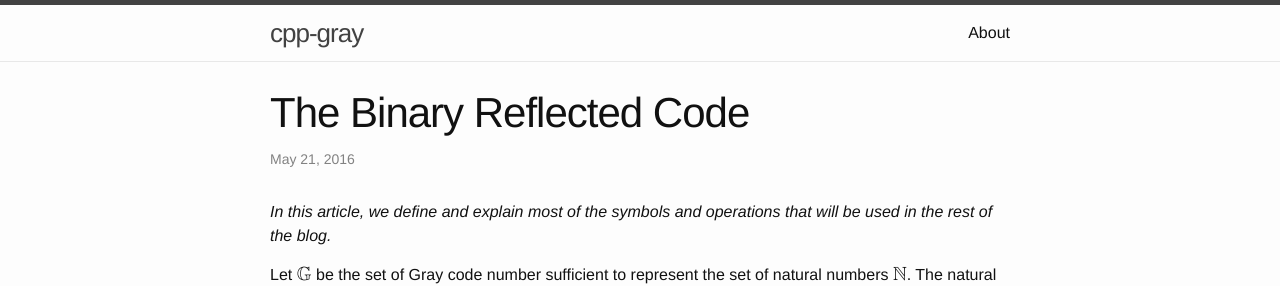
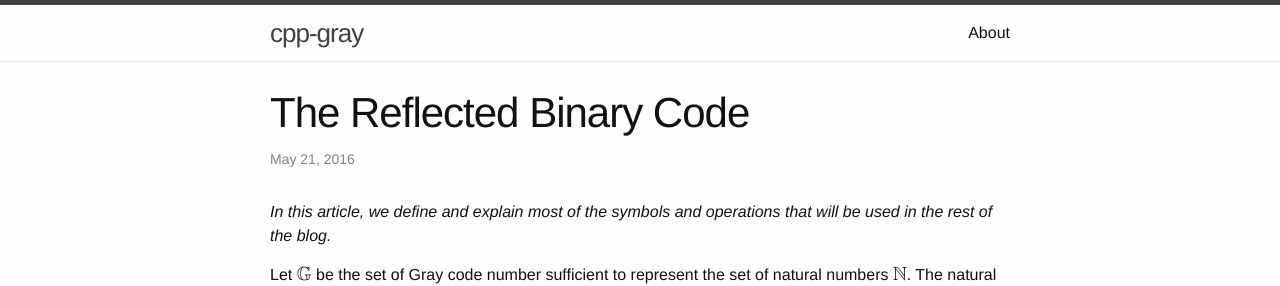
Before and after one commit to Morwenn/cpp-gray, a Jekyll site: the page built from _posts/2016-05-21-the-reflected-binary-code.markdown, in a window 1280 px wide. Shown: the top 286 px of the page. Built offline with Jekyll 4.4.1, drawn with Linux system fonts in a browser that asks for light colours; formulas are drawn with MathJax 3.

```diff
--- a/_posts/2016-05-21-the-binary-reflected-code.markdown
+++ b/_posts/2016-05-21-the-reflected-binary-code.markdown
@@ -1,6 +1,6 @@
 ---
 layout: post
-title: "The Binary Reflected Code"
+title: "The Reflected Binary Code"
 date: 2016-05-21 17:32:43 +0200
 categories: gray code
 ---
```
